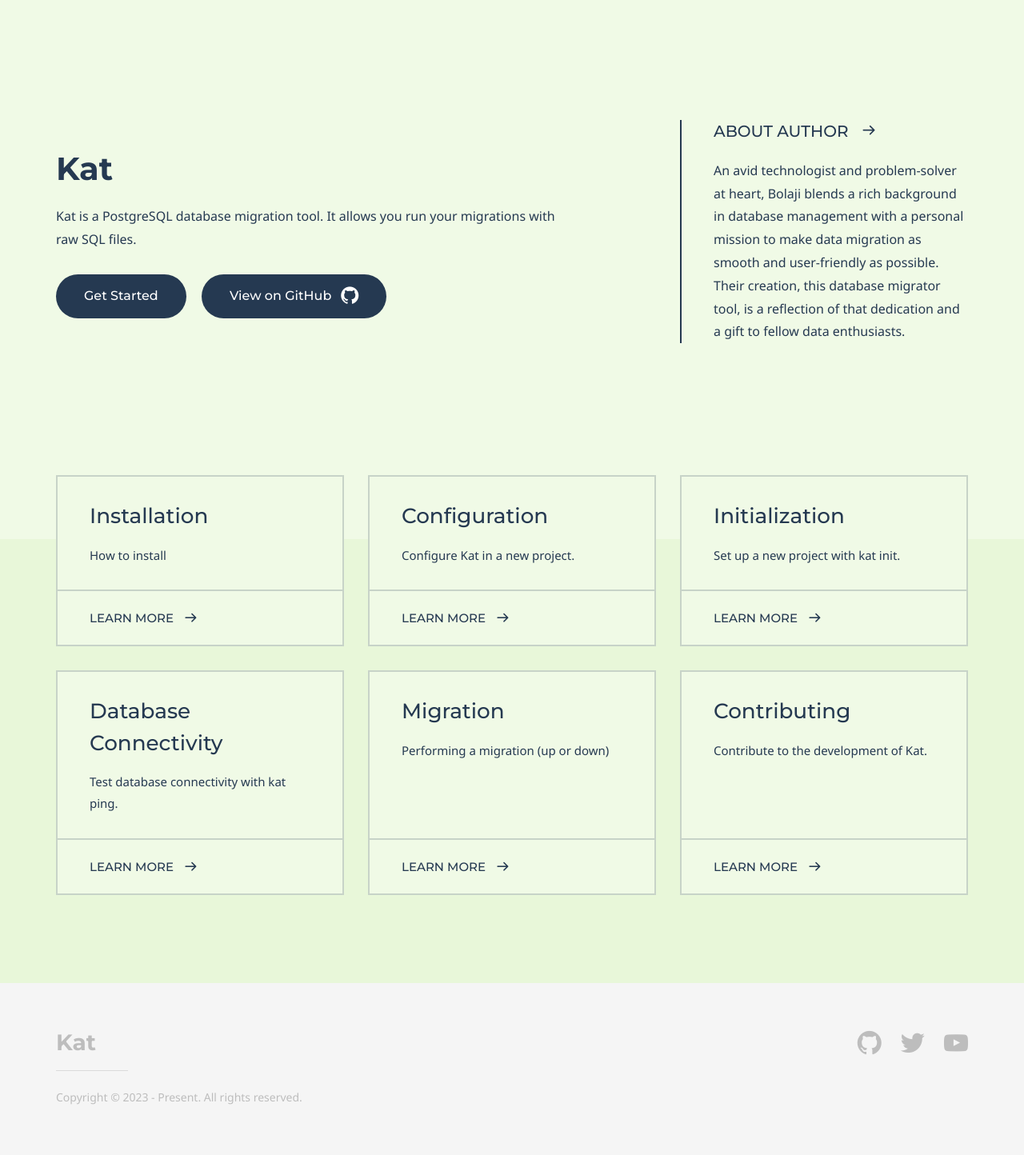
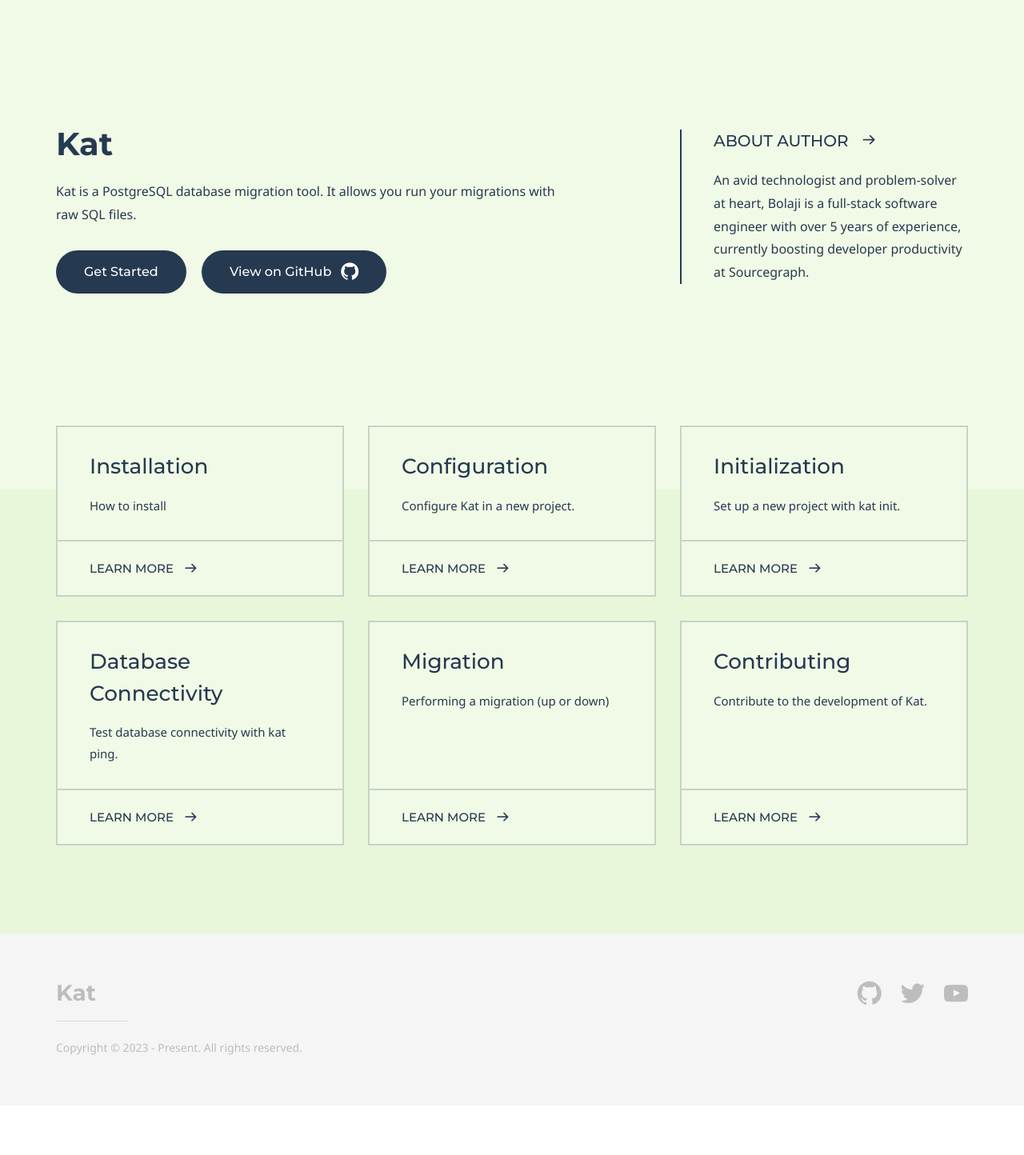
Before and after one commit to BolajiOlajide/kat, a Jekyll site: the page built from doc/index.md, in a window 1280 px wide. Shown: the whole page at 80% size. Built offline with Jekyll 4.4.1, drawn with Linux system fonts in a browser that asks for light colours; some web fonts are replaced; after the commit the page ends 1382 px from its top, so only the background shows below that.

Commit message:
update author bio

```diff
--- a/doc/index.md
+++ b/doc/index.md
@@ -20,7 +20,7 @@ author:
     title_url: 'https://bolaji.de'
     external_url: true
     description: |
-        An avid technologist and problem-solver at heart, Bolaji blends a rich background in database management with a personal mission to make data migration as smooth and user-friendly as possible. Their creation, this database migrator tool, is a reflection of that dedication and a gift to fellow data enthusiasts.
+        An avid technologist and problem-solver at heart, Bolaji is a full-stack software engineer with over 5 years of experience, currently boosting developer productivity at Sourcegraph.
 
 # Grid navigation
 grid_navigation:
```
